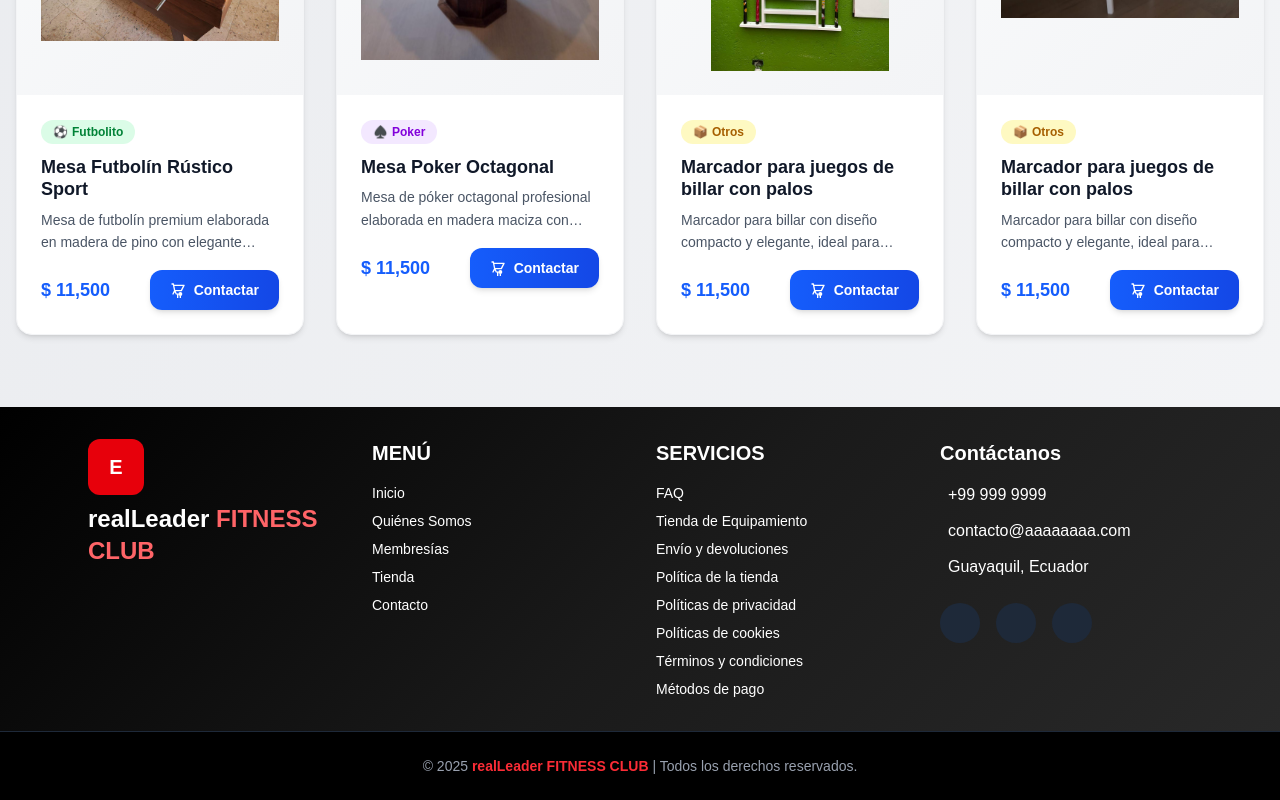
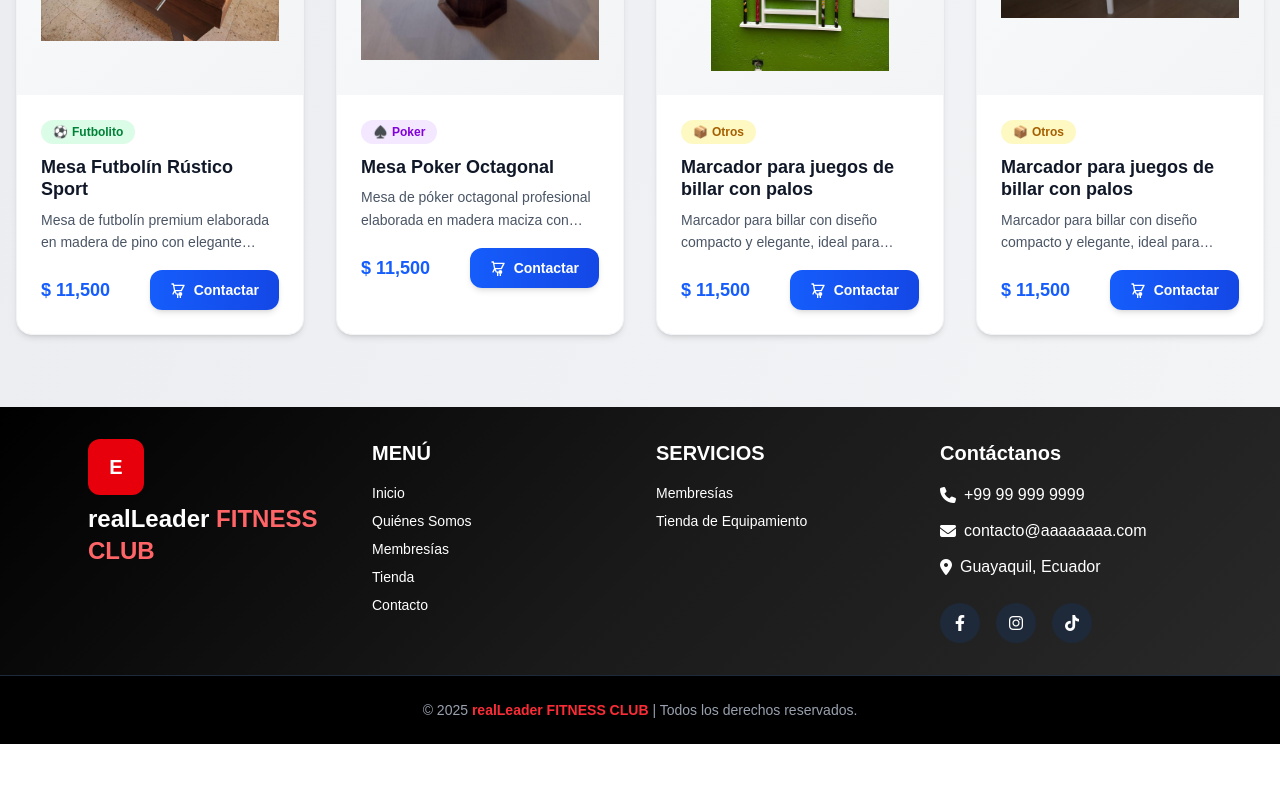
Before and after one commit to TeranHc/Gym1, a Next.js app: page /pages/tienda-billar in a window 1280 px wide. Shown: the part 2879-3679 px from the top of the page. After the commit the page ends 3623 px from the top, so only its background shows below. Built offline with nearby package versions, Linux system fonts and the light colour scheme.

Commit message:
Actualización de layout, página principal y nuevos componentes

```diff
--- a/next.config.mjs
+++ b/next.config.mjs
@@ -1,4 +1,13 @@
 /** @type {import('next').NextConfig} */
-const nextConfig = {};
+const nextConfig = {
+  images: {
+    domains: [
+      'www.salter.es',
+      'www.hola.com',
+      'poolsecuritysolution.com',
+      'www.gymtek.com.ec'
+    ],
+  },
+};
 
 export default nextConfig;
--- a/src/app/components/footer.js
+++ b/src/app/components/footer.js
@@ -1,16 +1,16 @@
-"use client";
-
-import React from "react";
-import Link from "next/link";
-
+'use client';
+import React from 'react';
 export default function Footer() {
   return (
-    <footer
-      className="text-white relative overflow-hidden"
-      style={{
-        background: "linear-gradient(135deg, #000000 0%, #1a1a1a 50%, #2a2a2a 100%)",
-      }}
-    >
+    <>
+      {/* CDN de Font Awesome y Tailwind */}
+      <link rel="stylesheet" href="https://cdnjs.cloudflare.com/ajax/libs/font-awesome/6.4.0/css/all.min.css" />
+      <script src="https://cdn.tailwindcss.com"></script>
+
+      <footer className="text-white relative overflow-hidden" style={{
+        background: 'linear-gradient(135deg, #000000 0%, #1a1a1a 50%, #2a2a2a 100%)'
+      }}>
+
         <div className="max-w-6xl mx-auto px-6 py-8">
           <div className="grid grid-cols-1 md:grid-cols-2 lg:grid-cols-4 gap-8">
             {/* Logo y nombre */}
@@ -28,29 +28,29 @@ export default function Footer() {
               <h3 className="text-xl font-bold mb-4 text-white">MENÚ</h3>
               <div className="space-y-2 text-sm">
                 <div>
-                <Link href="/" className="hover:text-red-500 transition-colors">
+                  <a href="/" className="hover:text-red-500 transition-colors">
                     Inicio
-                </Link>
+                  </a>
                 </div>
                 <div>
-                <Link href="/clases" className="hover:text-red-500 transition-colors">
+                  <a href="/clases" className="hover:text-red-500 transition-colors">
                     Quiénes Somos
-                </Link>
+                  </a>
                 </div>
                 <div>
-                <Link href="/membresias" className="hover:text-red-500 transition-colors">
+                  <a href="/membresias" className="hover:text-red-500 transition-colors">
                     Membresías
-                </Link>
+                  </a>
                 </div>
                 <div>
-                <Link href="/tienda" className="hover:text-red-500 transition-colors">
+                  <a href="/tienda" className="hover:text-red-500 transition-colors">
                     Tienda
-                </Link>
+                  </a>
                 </div>
                 <div>
-                <Link href="/contacto" className="hover:text-red-500 transition-colors">
+                  <a href="/contacto" className="hover:text-red-500 transition-colors">
                     Contacto
-                </Link>
+                  </a>
                 </div>
               </div>
             </div>
@@ -60,45 +60,17 @@ export default function Footer() {
               <h3 className="text-xl font-bold mb-4 text-white">SERVICIOS</h3>
               <div className="space-y-2 text-sm">
                 <div>
-                <Link href="/pages/faq" className="hover:text-orange-500 transition-colors">
-                  FAQ
-                </Link>
+                  <a href="/membresias" className="hover:text-red-500 transition-colors">
+                    Membresías
+                  </a>
                 </div>
+
                 <div>
-                <Link href="/pages/tienda-billar" className="hover:text-red-500 transition-colors">
+                  <a href="/tienda" className="hover:text-red-500 transition-colors">
                     Tienda de Equipamiento
-                </Link>
+                  </a>
                 </div>
-              <div>
-                <Link href="/pages/devoluciones" className="hover:text-orange-500 transition-colors">
-                  Envío y devoluciones
-                </Link>
-              </div>
-              <div>
-                <Link href="/pages/politicas" className="hover:text-orange-500 transition-colors">
-                  Política de la tienda
-                </Link>
-              </div>
-              <div>
-                <Link href="/pages/privacidad" className="hover:text-orange-500 transition-colors">
-                  Políticas de privacidad
-                </Link>
-              </div>
-              <div>
-                <Link href="/pages/cookies" className="hover:text-orange-500 transition-colors">
-                  Políticas de cookies
-                </Link>
-              </div>
-              <div>
-                <Link href="/pages/condiciones" className="hover:text-orange-500 transition-colors">
-                  Términos y condiciones
-                </Link>
-              </div>
-              <div>
-                <Link href="/pages/pagos" className="hover:text-orange-500 transition-colors">
-                  Métodos de pago
-                </Link>
-              </div>
+
               </div>
             </div>
 
@@ -108,7 +80,7 @@ export default function Footer() {
               <div className="space-y-3">
                 <div className="flex items-center justify-center md:justify-start gap-2">
                   <i className="fas fa-phone"></i>
-                <span>+99 999 9999</span>
+                  <span>+99 99 999 9999</span>
                 </div>
                 <div className="flex items-center justify-center md:justify-start gap-2">
                   <i className="fas fa-envelope"></i>
@@ -146,6 +118,8 @@ export default function Footer() {
                 <i className="fab fa-tiktok text-white"></i>
               </button>
             </div>
+
+
             </div>
           </div>
         </div>
@@ -157,5 +131,6 @@ export default function Footer() {
           </p>
         </div>
       </footer>
+    </>
   );
 }
--- a/src/app/page.js
+++ b/src/app/page.js
@@ -56,6 +56,7 @@ export default function EalLeaderHomePage() {
         <Image
           src="https://www.salter.es/modules/ph_simpleblog/covers/271.png"
           alt="Equipamiento de gimnasio profesional"
+          fill
           className="w-full h-full object-cover"
         />
         <div className="absolute inset-0 bg-black/50"></div>
@@ -115,6 +116,7 @@ export default function EalLeaderHomePage() {
                 <Image
                   src="https://www.hola.com/horizon/landscape/8f63637f78d5-maquinasgimnasio-t.jpg?im=Resize=(640),type=downsize"
                   alt="Equipamiento profesional de gimnasio"
+                  fill
                   className="w-full h-full object-cover"
                 />
                 <div className="absolute inset-0 bg-gradient-to-br from-red-500/20 to-orange-500/20"></div>
@@ -217,9 +219,11 @@ export default function EalLeaderHomePage() {
                             >
                               {/* Product Image */}
                               <div className="aspect-square bg-gradient-to-br from-gray-50 to-gray-100 flex items-center justify-center p-4 relative overflow-hidden">
-                                <img
+                                <Image
                                 src={product.image}
                                 alt={product.alt}
+                                width={300}
+                                height={300}
                                 className="max-w-full max-h-full object-contain transition-transform duration-300 group-hover:scale-105"
                               />
                                 <div className="absolute top-3 right-3 opacity-0 group-hover:opacity-100 transition-opacity">
@@ -387,6 +391,7 @@ export default function EalLeaderHomePage() {
                 <Image
                   src="https://poolsecuritysolution.com/wp-content/uploads/servicio-tecnico-para-equipos-y-maquinas-de-gimnasio.jpg"
                   alt="Instalación profesional de equipamiento de gimnasio"
+                  fill
                   className="w-full h-full object-cover"
                 />
                 <div className="absolute inset-0 bg-gradient-to-br from-red-500/20 to-orange-500/20"></div>
@@ -403,11 +408,12 @@ export default function EalLeaderHomePage() {
 
             {/* Imagen representativa - Más compacta */}
             <div className="xl:col-span-1 py-10">
-              <div className="rounded-3xl overflow-hidden h-80">
+  <div className="rounded-3xl overflow-hidden h-80 relative"> {/* ← Agrega 'relative' aquí */}
     <Image
       src="https://www.gymtek.com.ec/wp-content/uploads/2019/08/como-elegir-equipos-de-gimnasio-gymtek.jpg"
       alt="Gimnasio con equipamiento profesional"
-                  className="w-full h-full object-cover"
+      fill
+      className="object-cover"
     />
     <div className="absolute inset-0 bg-gradient-to-br from-red-500/20 to-black/30"></div>
   </div>
```
Lines whose indentation alone changed are shown as unchanged.
